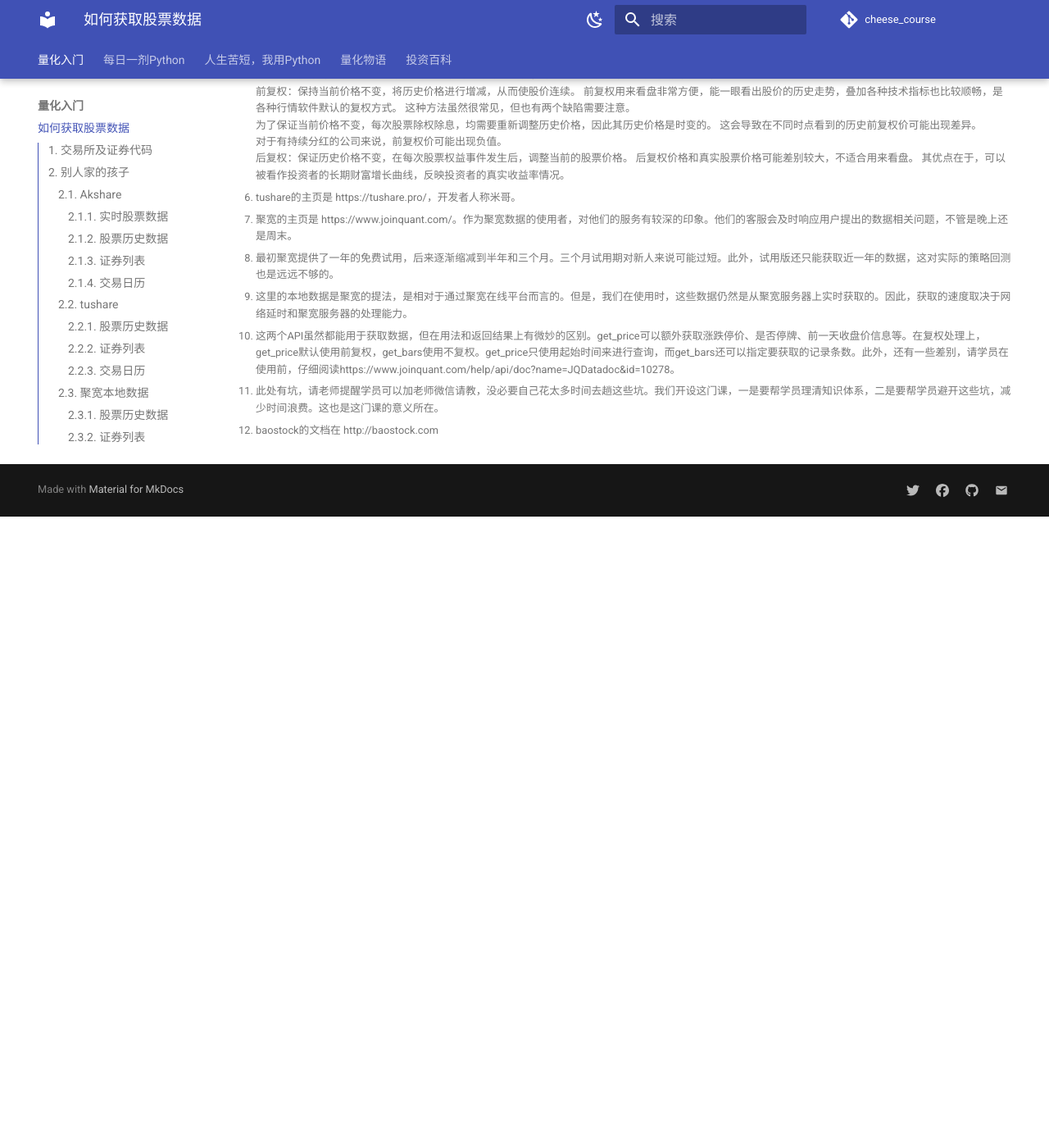
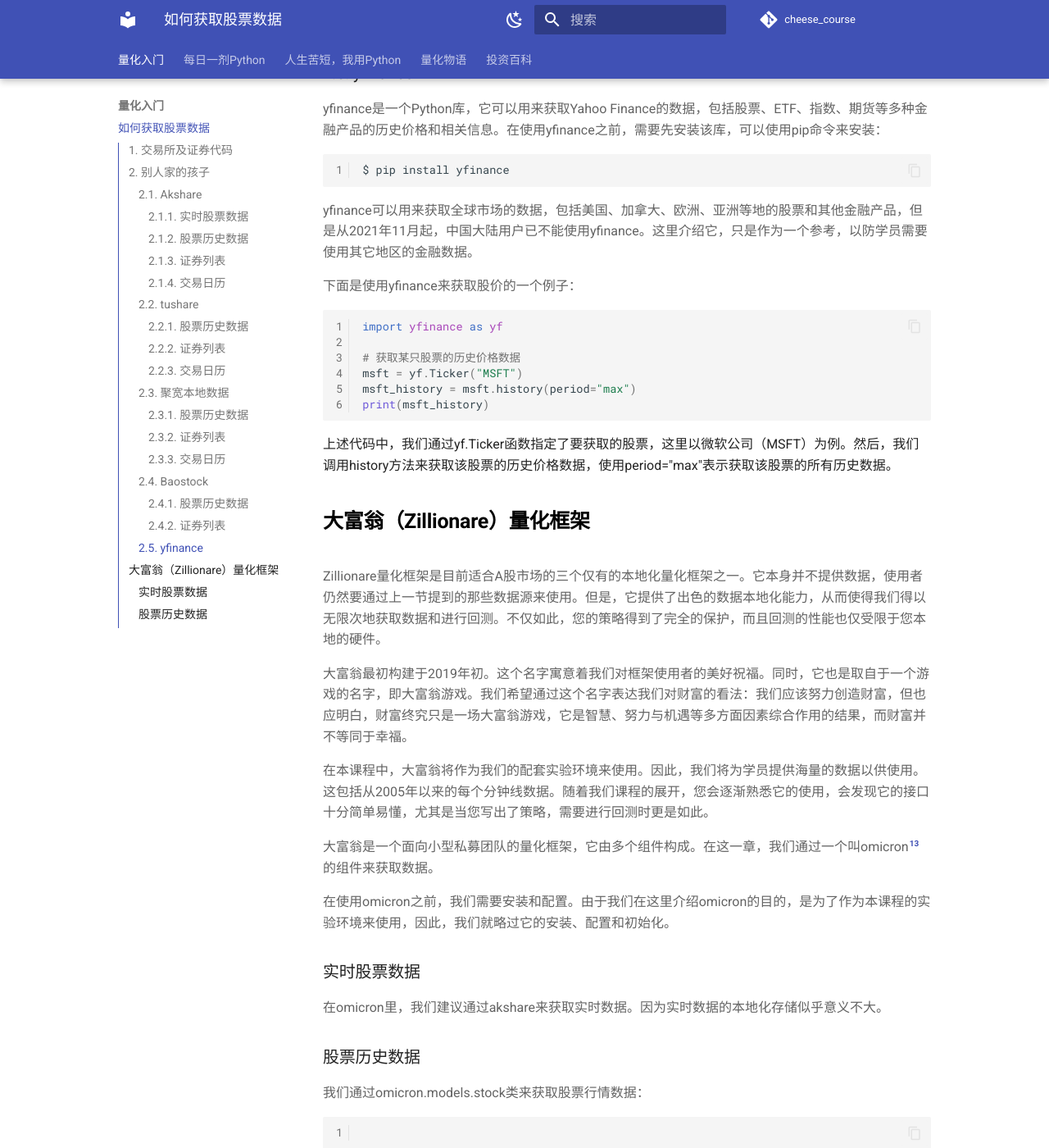
Before and after one commit to zillionare/cheese_course, an MkDocs documentation site: the page built from docs/primary/chap01.md, in a window 1280 px wide and 1400 px high, scrolled down 10058 px. Shown: the whole window at 82% size. Built offline with MkDocs 1.6.1 and Material for MkDocs 9.7.7, drawn with Linux system fonts in a browser that asks for light colours; comment, search, counter and statistics services are not loaded; the version menu is left out; before the commit the page ends 10688 px from its top, so only the background shows below that; some of the changed text lies outside the part shown.

Commit message:
增加东印度公司

````diff
--- /dev/null
+++ b/docs/legends/voc.md
@@ -0,0 +1,75 @@
+---
+title: 东印度公司
+---
+
+黄浦江畔，外白渡桥边，有一幢拥有百余年历史的英国新古典主义风格建筑。这里曾是著名的浦江饭店，更因是新中国首家证券交易所的旧址而闻名，如今以中国证券博物馆身份成为网红打卡地。
+
+![](https://images.jieyu.ai/images/2023/02/voc/xshg_museum.jpg){: .img-center-75 }
+<center><i style="font-size: small">中国证券博物馆</i></center>
+
+1990年底，上海证券交易所正式成立，这是建国以来内地的第一家证券交易所，当时只有8支股票上市，12.34亿元市值，是“全球最小”的证券市场。今天，中国A股上市已经突破5000家[^milestone1]，成为仅次于美国的第二大股票现货市场，为中国经济做出了重要贡献。
+
+紧接上交所之后，国家又成立了深交所，2021年还成立了北交所，证券交易早已走入寻常百姓家，成为稀松平常的一件事。但在当年，建立证券交易所还是有很大的争议的。因为从历史上看，证券交易所的出现，被认为是资本主义发展的一个重要里程碑。今天我们就来说说这个里程碑。
+
+这个里程碑最早的一块基石，是在1602年前后的荷兰铺就的。熟悉明史的人可能知道，这一时期对应着明万历27年前后。
+# 香料
+一切还得从香料说起。在中世纪的欧洲，香料的价格十分昂贵。这里说的香料，并不是我们今天所说的香水、香精一类的东西，而是指可用以烹制食物的香辛料，比如胡椒、丁香、肉桂、肉蔻、生姜等。
+
+![](https://images.jieyu.ai/images/2023/02/voc/spices.jpg){: .img-center-75 }
+
+欧洲贵族们对香料烹制的食物极为推崇，用今天的话来说，没有用香料烹制过的肉类，是没有灵魂的。这种狂热的追捧，使香料成为社会中的奢侈品，甚至一度和黄金等价，其中，胡椒就被称为“黑色黄金”。
+
+由于气候的原因，多数香料并不适合在欧洲种植，但香料的干货却耐贮藏，适合远距离运输。而此时人类已进入大航海时代，于是跨大陆的香料贸易就开展起来了。这种运输容易遇到海难、海盗等毁灭性灾难，因此风险极高。荷兰人最早意识到，单个商人财力有限，很难支持船队完成他们的航行。于是，在1602年，由17位商人组成了人类历史上首家股份公司。
+
+# 东印度公司
+这家公司就叫荷兰东印度公司。历史上至少有两个有名的东印度公司。另一家是不列颠东印度公司，成立于1600年，垄断了印度贸易的特权达两个世纪，一般我们说的东印度公司，都是指不列颠东印度公司。不过，在本文后面，我们提到东印度公司，则是指荷兰东印度公司。
+
+![](https://images.jieyu.ai/images/2023/02/voc/ship_Amsterdam.jpg){: .img-center-75}
+<center><i style="font-size: small">东印度公司的船</i></center>
+
+东印度公司成立之后，立即公开发行了股票，仅首都就有1000人购买该公司的股票，共融得650万荷兰盾的初始资金。同期的不列颠东印度公司，其初始资金则只有7.2万镑，仅相当于前者的十分之一。
+
+雄厚的初始资金使得东印度公司在与同类的竞争中，占据了有利地位。如此一来，东印度公司得以迅速崛起，夺取了当时西班牙和葡萄牙对海上贸易的垄断。这家公司在前50年经营得非常好，每年都能提供超过16%的红利。它拥有150条商船，还控制了40条战船，共有超过2万名水手、5万名平民和超过1万名士兵[^soldiers]为它服务。
+
+这个规模是非常惊人的，想想看，今天的一些IT全球巨头，拥有员工数最多的，也不过40万人左右。
+
+# 流动性问题和解决之道
+
+一开始，东印度公司的股票就是通过交易发行的。阿姆斯特丹证券交易所，是历史上第一个证券交易所。
+
+最初的法律规定，东印度公司的股票可以在持有人愿意的时候，退回给公司并返还本金。这意味着公司必须始终准备一笔资金，用以支付可能产生的回购，这会使得资金效率变低，并且可能有挤兑的风险。
+
+1609年，董事会决定不再返回本金。如果股东遇到急用钱的时候，或者股东对公司的业绩不太满意的时候，他们要如何退出变现呢？于是从那时起，交易所新增了二级市场交易的功能。至此，阿姆斯特丹交易所就成为了第一个现代意义上的完全的证券交易所。
+
+![](https://images.jieyu.ai/images/2023/02/voc/amsterdam_exchange.jpeg){: .img-center-75 }
+<center><i style="font-size: small">阿姆斯特丹证交所</i></center>
+
+
+这个交易所交投活跃，东印度公司的平均年换手率在7%左右，到了1607年，就只有2/3的初始所有者还在继续持有。正是基于这种良好的流动性、以及东印度公司每年的高额分红，公司的股票就成为优质的抵押品。因此，在公司的存续期内，再也没有通过发行股票进行过融资。公司如果需要融资，他们将发行为期12个月的债券来满足资金需求。
+
+# 金融工具的本质
+
+金融工具从一诞生开始，就和贪婪、风险、博弈相伴相生。金融从业者有时也被骂成狡猾的商人、无耻的投机者和疯狂的赌徒。但是，如果放弃情绪化的视角，拨开历史的迷雾，我们不难发现金融工具在组织生产资金、平抑市场周期方面，发挥了巨大作用。
+
+在化肥期权的例子中，我们看到，中间人是纯粹的食利族。但中间人的自私与贪婪，为农夫和化肥生产商平抑了价格波动，使得生产以一种有计划和可持续的方式进行，从而社会财富被源源不断地被创造出来。
+
+这就是市场的力量和特点：所有人都以实现自己的利益为目标，但最终推动了社会的创新和进步。
+
+在东印度公司的例子中，股票起到了募集初始资金的作用；而证券交易市场则通过提供流动性，使得公司可以持续、稳定和有效率地使用他们募集来的资金。在资本的推动下，荷兰的海上贸易和国力日益发展，获得了海上马车夫之称，成为几个世纪以来欧洲最强盛和富裕的国家。
+
+![](https://images.jieyu.ai/images/2023/02/20230220202525.png){: .img-center-75}
+
+<center><i style="font-size: small">图片来源：瑞.达利欧《原则》</i></center>
+
+不仅如此。公司的成长和融资是一个逐级递进的过程。天使投资人最早发现商业的萌芽并投入，并在随后的A轮融资中，获得了资本的增值；A轮投资人的资本增值通过B轮融资来实现；如此递进，直到公司最终IPO成功，股权进入二级市场交易。
+
+固然不是每一家公司都能成功上市，但那些成功上市的公司，他们聚集的巨大财富效应，象磁石和漩涡一样吸引着一级市场投资者参与，又一级一级地倒推回天使轮，从而带动巨大的资金来推动创新和创造。
+
+这正是当初国家设立上交所的初衷。我们已经看到了资本市场的巨大成就，和它带来的磅礴动力。随着今年全面注册制的推行，这种动力将绵源不绝，更加强大。
+
+
+
+
+[^milestone1]: 2022年11月22日，随着鼎泰高科、矩阵股份在深交所上市，中国A股突破了5000家。据《上海证券报》报道，A股从诞生到突破1000家用了10年时间，从1000家到2000家用了10年时间，从2000家到3000家用了6年时间，从3000家到4000家用了不到4年时间，而从4000家到5000家用了2年零2个月时间。
+
+[^soldiers]: 尽管有时代的原因，东印度公司在开展贸易时使用的有些手段，直到今天仍然是有争议的。这些手段包括残忍的军事行动、对当地民众的屠杀和对竞争对手的暗杀。东印度公司某种程度上，是靠火与剑来获得了垄断地位。
--- a/docs/primary/chap01.md
+++ b/docs/primary/chap01.md
@@ -364,6 +364,27 @@
 ```
 上述代码中，我们通过yf.Ticker函数指定了要获取的股票，这里以微软公司（MSFT）为例。然后，我们调用history方法来获取该股票的历史价格数据，使用period="max"表示获取该股票的所有历史数据。
 
+#  大富翁（Zillionare）量化框架
+
+Zillionare量化框架是目前适合A股市场的三个仅有的本地化量化框架之一。它本身并不提供数据，使用者仍然要通过上一节提到的那些数据源来使用。但是，它提供了出色的数据本地化能力，从而使得我们得以无限次地获取数据和进行回测。不仅如此，您的策略得到了完全的保护，而且回测的性能也仅受限于您本地的硬件。
+
+大富翁最初构建于2019年初。这个名字寓意着我们对框架使用者的美好祝福。同时，它也是取自于一个游戏的名字，即大富翁游戏。我们希望通过这个名字表达我们对财富的看法：我们应该努力创造财富，但也应明白，财富终究只是一场大富翁游戏，它是智慧、努力与机遇等多方面因素综合作用的结果，而财富并不等同于幸福。
+
+在本课程中，大富翁将作为我们的配套实验环境来使用。因此，我们将为学员提供海量的数据以供使用。这包括从2005年以来的每个分钟线数据。随着我们课程的展开，您会逐渐熟悉它的使用，会发现它的接口十分简单易懂，尤其是当您写出了策略，需要进行回测时更是如此。
+
+大富翁是一个面向小型私募团队的量化框架，它由多个组件构成。在这一章，我们通过一个叫omicron[^omicron]的组件来获取数据。
+
+在使用omicron之前，我们需要安装和配置。由于我们在这里介绍omicron的目的，是为了作为本课程的实验环境来使用，因此，我们就略过它的安装、配置和初始化。
+
+## 实时股票数据
+
+在omicron里，我们建议通过akshare来获取实时数据。因为实时数据的本地化存储似乎意义不大。
+
+## 股票历史数据
+
+我们通过omicron.models.stock类来获取股票行情数据：
+```python
+```
 
 [^pytdx]: pytdx是破解通达信通讯协议后，提供的一个数据获取的API。大约在2020年前后，其开发者归档了这个项目，不再持续开发。pytdx在早期为量化开发者提供了非常好的练习环境。
 
@@ -387,3 +408,5 @@
 [^pitfalls]: 此处有坑，请老师提醒学员可以加老师微信请教，没必要自己花太多时间去趟这些坑。我们开设这门课，一是要帮学员理清知识体系，二是要帮学员避开这些坑，减少时间浪费。这也是这门课的意义所在。
 
 [^baostock]: baostock的文档在 http://baostock.com
+
+[^omicron]:  大富翁从构建之初就决定要能够支持中小型私募，因此，它采用了微服务设计，由多个组件构成。每个组件都使用一个希腊字母来表示。数据读取、时间运算等任务是框架中的核心任务，因此我们使用了omicron这个字母。而存放数据的服务器，我们使用了omega这个字母，它有样本空间的含义。
--- /dev/null
+++ b/docs/stylesheets/extra.css
@@ -0,0 +1,32 @@
+.img-center-50 {
+    display: block;
+    margin: 0em auto;
+    width: 50%;
+}
+
+.img-center-75 {
+    display: block;
+    margin: 0em auto;
+    width: 75%;
+}
+
+.img-center-25 {
+    display: block;
+    margin: 0em auto;
+    width: 25%;
+}
+
+h2 {
+    margin: 1.5em 0 !important;
+    color: #000 !important;
+    font-weight: bold !important;
+}
+
+p {
+    color: #636363 !important;
+    margin: 1em 0 !important;
+}
+
+.md-grid {
+    max-width: 1024px;
+}
--- a/mkdocs.yml
+++ b/mkdocs.yml
@@ -29,6 +29,8 @@
     - toc.integrate
     - content.code.copy
     - content.code.annotate
+extra_css:
+  - stylesheets/extra.css
 markdown_extensions:
   - pymdownx.emoji:
       emoji_index: !!python/name:materialx.emoji.twemoji
````
Also changed, not shown: README.md (+25 -7 lines), docs/legends/tulipmania.md (+21 -21 lines), pyproject.toml (+4 -5 lines), docs/legends/.pages, toword.py (added), 2 other files.
